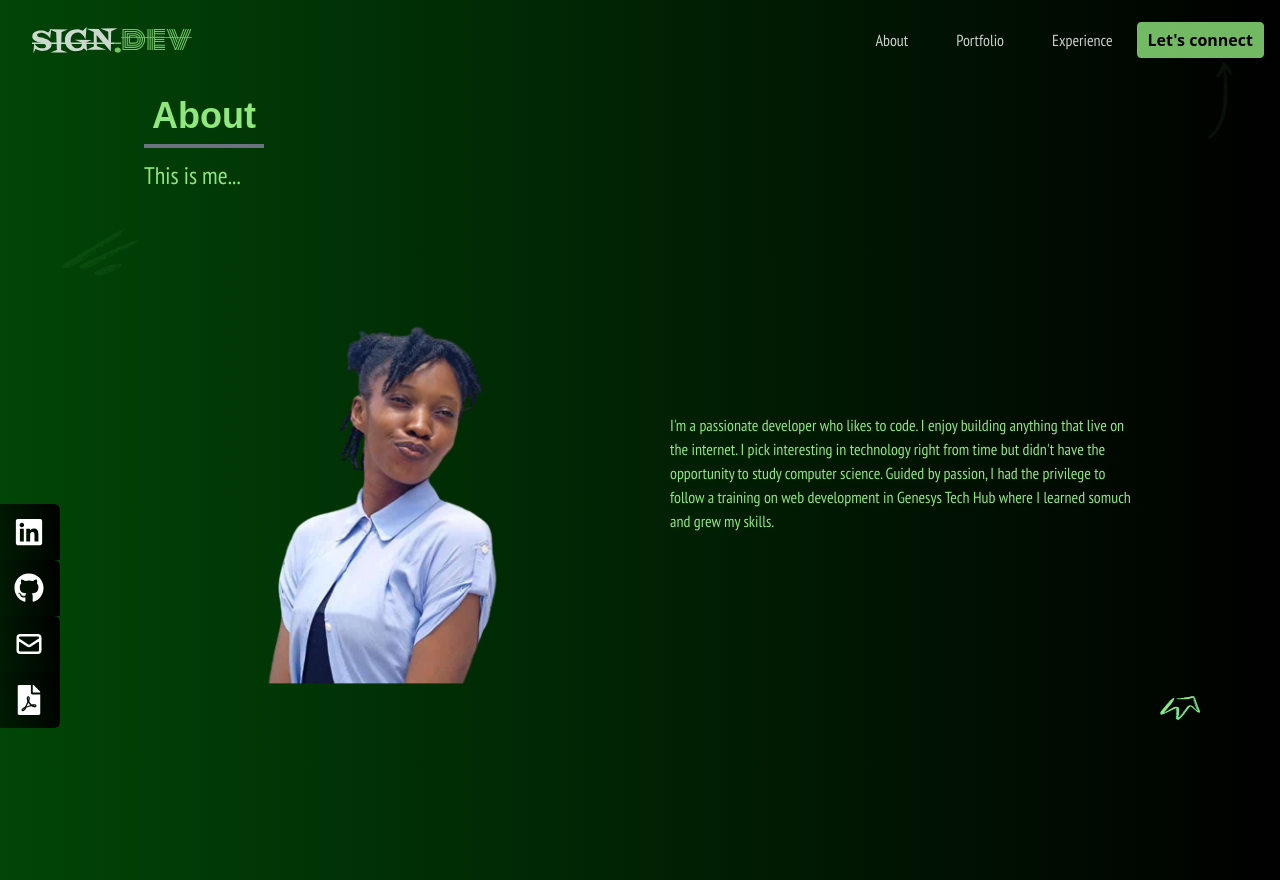
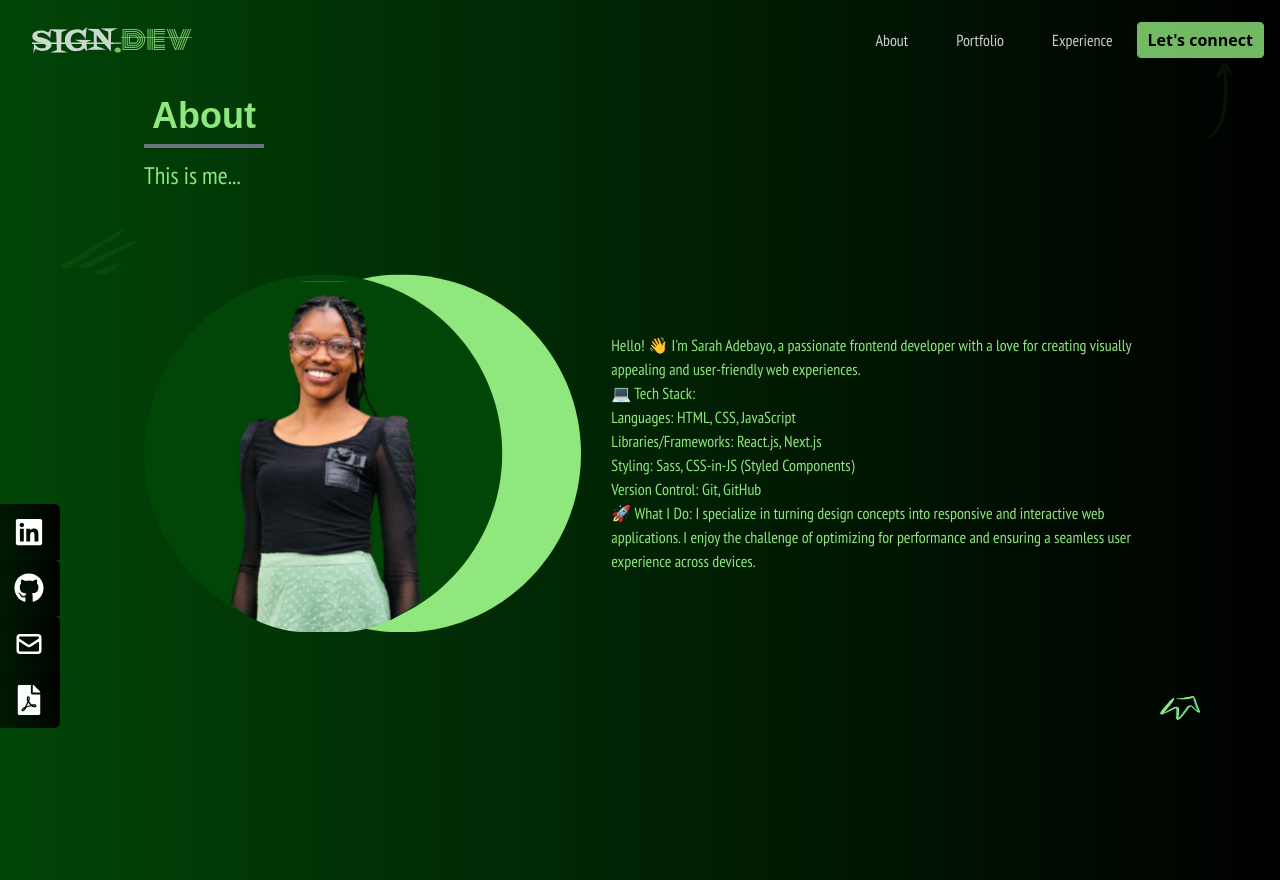
Before and after one commit to Pricelesssarah-ui/my-portfolio-project, a React (Create React App) app: page /about in a window 1280 px wide. Built offline with nearby package versions, Linux system fonts and the light colour scheme; a web font is replaced by a local one.

Commit message:
more corrections made

```diff
--- a/src/components/about/About.css
+++ b/src/components/about/About.css
@@ -1,8 +1,13 @@
+.myImg {
+  width: 100%;
+  padding-block: 20px;
+}
+
+.aboutpage p {
+  font-size: 16px;
+}
+
 @media (min-width: 768px) {
-    .abouttext {
-        margin-left: 70px;
-    }
-
     .aboutpage {
         display: flex;
         justify-content: space-between;
--- a/src/components/about/About.jsx
+++ b/src/components/about/About.jsx
@@ -3,11 +3,10 @@ import React from "react";
 import "./About.css";
 import { motion } from "framer-motion";
 
-import Myimg from "../../assets/images/myImg.png";
+import Myimg from "../../assets/icons/bg-img.svg";
 import Group1 from "../../assets/images/Group (1).png";
 import Arrow from "../../assets/icons/arrow.svg";
 import Group3 from "../../assets/images/Group (3).png";
-
 
 
 function About() {
@@ -30,17 +29,23 @@ function About() {
       </div>
 
 
-      <div className="aboutpage max-w-screen-lg slide-up
-          justify-center w-full h-full">
+      <div className="aboutpage max-w-screen-lg slide-up w-full h-full">
 
-        <img src={Myimg} alt="myimage" />
+        <img src={Myimg} className="myImg" alt="myimage" />
 
-        <p className="text-1xl mt-10 px-12 w-[105%]">I'm a passionate developer
-          who likes to code. I enjoy building anything that live on the internet.
-          I pick interesting in technology right from time but didn't have the
-          opportunity to study computer science. Guided by passion, I had the
-          privilege to follow a training on web development in Genesys Tech Hub where
-          I learned somuch and grew my skills.
+        <p className="text-1xl mt-0 px-12 w-[105%]">
+          Hello! 👋 I'm Sarah Adebayo, a passionate frontend developer with a love for
+          creating visually appealing and user-friendly web experiences.
+          <ul>
+            <li>💻 Tech Stack:</li>
+            <li>Languages: HTML, CSS, JavaScript</li>
+            <li>Libraries/Frameworks: React.js, Next.js</li>
+            <li>Styling: Sass, CSS-in-JS (Styled Components)</li>
+            <li>Version Control: Git, GitHub</li>
+          </ul>
+          🚀 What I Do:
+          I specialize in turning design concepts into responsive and interactive web applications.
+          I enjoy the challenge of optimizing for performance and ensuring a seamless user experience across devices.
         </p>
       </div>
 
--- a/src/components/contact/Contact.jsx
+++ b/src/components/contact/Contact.jsx
@@ -26,7 +26,7 @@ function Contact() {
                     </h1>
 
                     <p className='py-6 text-2xl'>
-                        Submit the form below to get in touch with me
+                        Let me build something amazing for you!😊
                     </p>
                 </div>
 
```
Also changed, not shown: src/assets/icons/bg-img.svg (added), src/components/contact/Contact.css (line endings or trailing spaces).
